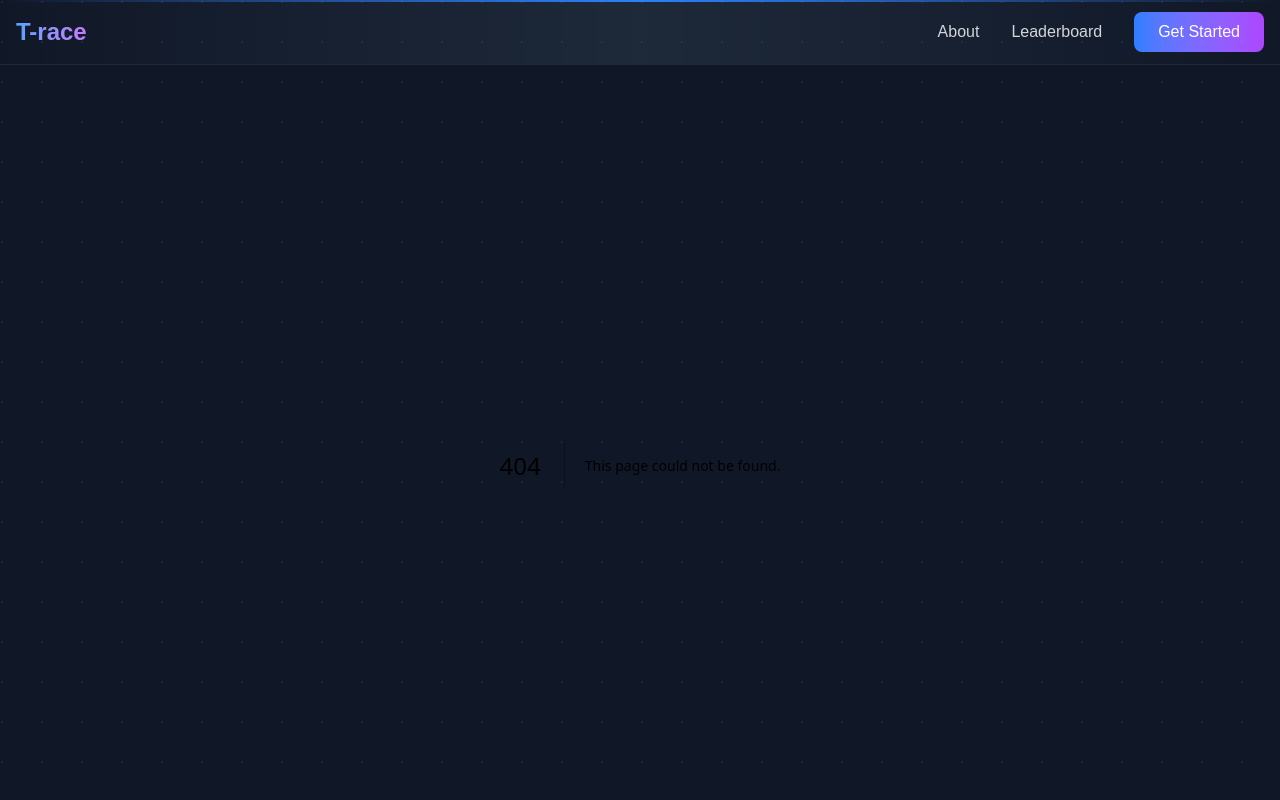
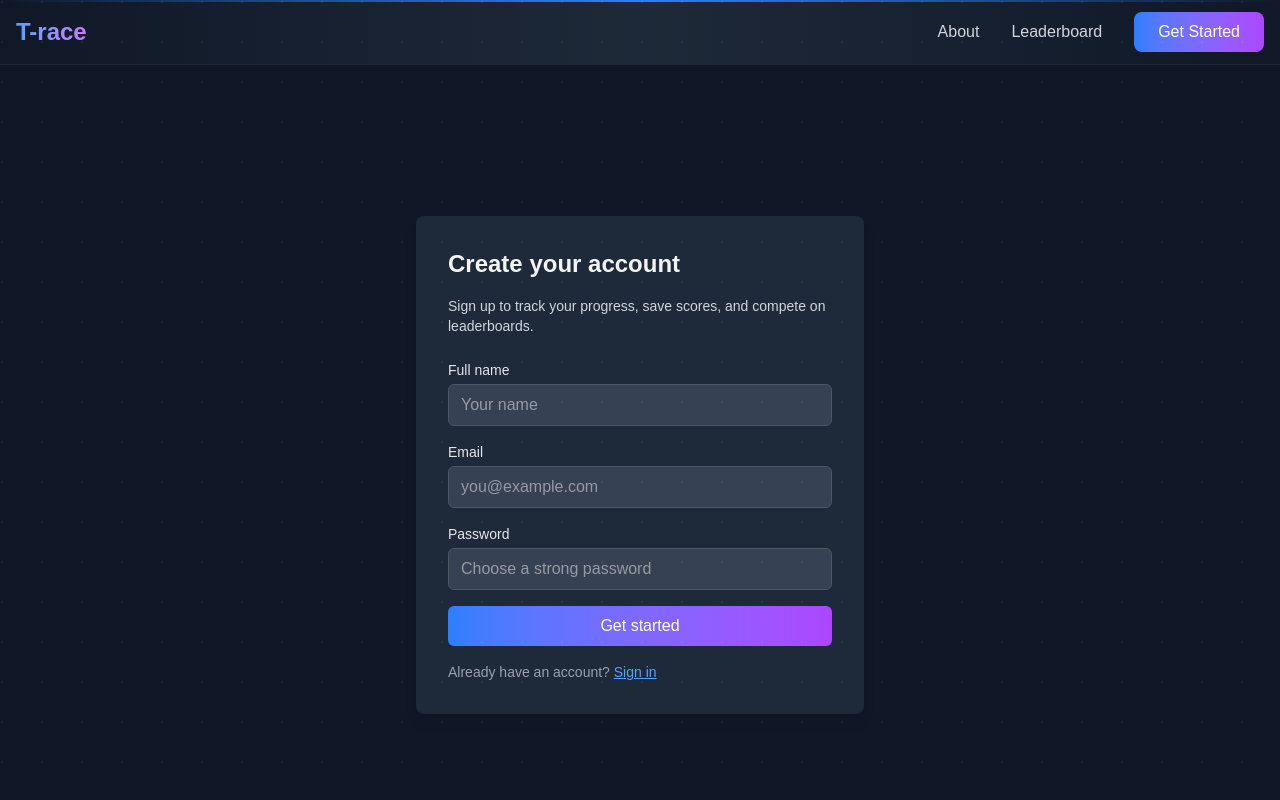
Before and after one commit to Ankit-raj-11/T-race, a Next.js app: page /signup in a window 1280 px wide. Before the commit this address had no page. Shown: the top 800 px of the page. Built offline with nearby package versions, Linux system fonts and the light colour scheme.

Commit message:
add Login activity

```diff
--- a/src/components/Footer.js
+++ b/src/components/Footer.js
@@ -61,7 +61,7 @@ export default function Footer() {
 
                 {/* Bottom Bar */}
                 <div className="mt-8 pt-6 border-t border-gray-800 text-center text-sm">
-                    <p>© {year} T-race. All Rights Reserved.</p>
+                    <p>© {year} T-race All Rights Reserved.</p>
                 </div>
             </div>
         </footer>
--- a/src/components/Header.js
+++ b/src/components/Header.js
@@ -32,9 +32,12 @@ export default function Header() {
             >
               Leaderboard
             </Link>
-                        <button className="bg-gradient-to-r from-blue-500 to-purple-500 hover:from-blue-600 hover:to-purple-600 text-white px-6 py-2 rounded-lg font-medium transition-all duration-300 hover:shadow-lg hover:shadow-blue-500/25">
+            <Link
+              href="/signup"
+              className="bg-gradient-to-r from-blue-500 to-purple-500 hover:from-blue-600 hover:to-purple-600 text-white px-6 py-2 rounded-lg font-medium transition-all duration-300 hover:shadow-lg hover:shadow-blue-500/25"
+            >
               Get Started
-                        </button>
+            </Link>
           </nav>
 
           {/* Mobile Menu Button */}
@@ -43,7 +46,11 @@ export default function Header() {
             onClick={() => setIsMenuOpen(!isMenuOpen)}
             aria-label="Toggle menu"
           >
-                        {isMenuOpen ? <X className="w-6 h-6" /> : <Menu className="w-6 h-6" />}
+            {isMenuOpen ? (
+              <X className="w-6 h-6" />
+            ) : (
+              <Menu className="w-6 h-6" />
+            )}
           </button>
         </div>
 
@@ -65,9 +72,13 @@ export default function Header() {
               >
                 Leaderboard
               </Link>
-                            <button className="bg-gradient-to-r from-blue-500 to-purple-500 hover:from-blue-600 hover:to-purple-600 text-white px-6 py-2 rounded-lg font-medium transition-all duration-300 hover:shadow-lg hover:shadow-blue-500/25 w-full">
+              <Link
+                href="/signup"
+                className="bg-gradient-to-r from-blue-500 to-purple-500 hover:from-blue-600 hover:to-purple-600 text-white px-6 py-2 rounded-lg font-medium transition-all duration-300 hover:shadow-lg hover:shadow-blue-500/25 w-full text-center"
+                onClick={() => setIsMenuOpen(false)}
+              >
                 Get Started
-                            </button>
+              </Link>
             </div>
           </div>
         )}
@@ -75,10 +86,14 @@ export default function Header() {
 
       {/* Background Pattern */}
       <div className="absolute inset-0 opacity-5 pointer-events-none">
-                <div className="absolute inset-0" style={{
-                    backgroundImage: 'radial-gradient(circle at 2px 2px, white 1px, transparent 0)',
-                    backgroundSize: '40px 40px'
-                }}></div>
+        <div
+          className="absolute inset-0"
+          style={{
+            backgroundImage:
+              "radial-gradient(circle at 2px 2px, white 1px, transparent 0)",
+            backgroundSize: "40px 40px",
+          }}
+        ></div>
       </div>
     </header>
   );
--- /dev/null
+++ b/src/components/signin.js
@@ -0,0 +1,92 @@
+import React from "react";
+import { useRouter } from "next/router";
+import Link from "next/link";
+
+export default function Signin() {
+  const router = useRouter();
+  const [email, setEmail] = React.useState("");
+  const [password, setPassword] = React.useState("");
+  const [error, setError] = React.useState("");
+  const [loading, setLoading] = React.useState(false);
+
+  const handleSubmit = async (e) => {
+    e.preventDefault();
+    setError("");
+
+    if (!email || !password) {
+      setError("Please enter email and password.");
+      return;
+    }
+
+    setLoading(true);
+
+    try {
+      // TODO: Replace with real sign-in API
+      await new Promise((res) => setTimeout(res, 600));
+
+      router.push("/");
+    } catch (err) {
+      setError("Invalid credentials. Please try again.");
+    } finally {
+      setLoading(false);
+    }
+  };
+
+  return (
+    <div className="min-h-screen flex items-center justify-center bg-gray-900 text-gray-100">
+      <div className="max-w-md w-full bg-gray-800 rounded-lg shadow-lg p-8">
+        <h1 className="text-2xl font-bold mb-4">Sign in</h1>
+        <p className="text-sm text-gray-300 mb-6">
+          Welcome back — sign in to continue.
+        </p>
+
+        <form onSubmit={handleSubmit} className="space-y-4">
+          <div>
+            <label className="block text-sm font-medium text-gray-200">
+              Email
+            </label>
+            <input
+              type="email"
+              value={email}
+              onChange={(e) => setEmail(e.target.value)}
+              className="mt-1 block w-full rounded-md bg-gray-700 border border-gray-600 px-3 py-2 text-gray-100 focus:outline-none focus:ring-2 focus:ring-blue-500"
+              placeholder="you@example.com"
+            />
+          </div>
+
+          <div>
+            <label className="block text-sm font-medium text-gray-200">
+              Password
+            </label>
+            <input
+              type="password"
+              value={password}
+              onChange={(e) => setPassword(e.target.value)}
+              className="mt-1 block w-full rounded-md bg-gray-700 border border-gray-600 px-3 py-2 text-gray-100 focus:outline-none focus:ring-2 focus:ring-blue-500"
+              placeholder="Your password"
+            />
+          </div>
+
+          {error && <p className="text-red-400 text-sm">{error}</p>}
+
+          <div>
+            <button
+              type="submit"
+              className="w-full bg-gradient-to-r from-blue-500 to-purple-500 text-white px-4 py-2 rounded-md font-medium hover:brightness-105 transition"
+              disabled={loading}
+            >
+              {loading ? "Signing in..." : "Sign in"}
+            </button>
+          </div>
+        </form>
+
+        <p className="text-sm text-gray-400 mt-4">
+          New here?{" "}
+          <Link href="/signup" className="text-blue-400 underline">
+            Create an account
+          </Link>
+        </p>
+      </div>
+    </div>
+  );
+}
--- /dev/null
+++ b/src/components/signup.js
@@ -0,0 +1,114 @@
+import React from "react";
+import { useRouter } from "next/router";
+import Link from "next/link";
+
+export default function Signup() {
+  const router = useRouter();
+  const [name, setName] = React.useState("");
+  const [email, setEmail] = React.useState("");
+  const [password, setPassword] = React.useState("");
+  const [error, setError] = React.useState("");
+  const [loading, setLoading] = React.useState(false);
+
+  const handleSubmit = async (e) => {
+    e.preventDefault();
+    setError("");
+
+    if (!name || !email || !password) {
+      setError("Please fill in all fields.");
+      return;
+    }
+
+    // Basic email validation
+    if (!/^[^\s@]+@[^\s@]+\.[^\s@]+$/.test(email)) {
+      setError("Please enter a valid email address.");
+      return;
+    }
+
+    setLoading(true);
+
+    try {
+      // TODO: Replace with real signup API call
+      await new Promise((res) => setTimeout(res, 800));
+
+      // On success, redirect to home or race page
+      router.push("/");
+    } catch (err) {
+      setError("Something went wrong. Please try again.");
+    } finally {
+      setLoading(false);
+    }
+  };
+
+  return (
+    <div className="min-h-screen flex items-center justify-center bg-gray-900 text-gray-100">
+      <div className="max-w-md w-full bg-gray-800 rounded-lg shadow-lg p-8">
+        <h1 className="text-2xl font-bold mb-4">Create your account</h1>
+        <p className="text-sm text-gray-300 mb-6">
+          Sign up to track your progress, save scores, and compete on
+          leaderboards.
+        </p>
+
+        <form onSubmit={handleSubmit} className="space-y-4">
+          <div>
+            <label className="block text-sm font-medium text-gray-200">
+              Full name
+            </label>
+            <input
+              type="text"
+              value={name}
+              onChange={(e) => setName(e.target.value)}
+              className="mt-1 block w-full rounded-md bg-gray-700 border border-gray-600 px-3 py-2 text-gray-100 focus:outline-none focus:ring-2 focus:ring-blue-500"
+              placeholder="Your name"
+            />
+          </div>
+
+          <div>
+            <label className="block text-sm font-medium text-gray-200">
+              Email
+            </label>
+            <input
+              type="email"
+              value={email}
+              onChange={(e) => setEmail(e.target.value)}
+              className="mt-1 block w-full rounded-md bg-gray-700 border border-gray-600 px-3 py-2 text-gray-100 focus:outline-none focus:ring-2 focus:ring-blue-500"
+              placeholder="you@example.com"
+            />
+          </div>
+
+          <div>
+            <label className="block text-sm font-medium text-gray-200">
+              Password
+            </label>
+            <input
+              type="password"
+              value={password}
+              onChange={(e) => setPassword(e.target.value)}
+              className="mt-1 block w-full rounded-md bg-gray-700 border border-gray-600 px-3 py-2 text-gray-100 focus:outline-none focus:ring-2 focus:ring-blue-500"
+              placeholder="Choose a strong password"
+            />
+          </div>
+
+          {error && <p className="text-red-400 text-sm">{error}</p>}
+
+          <div>
+            <button
+              type="submit"
+              className="w-full bg-gradient-to-r from-blue-500 to-purple-500 text-white px-4 py-2 rounded-md font-medium hover:brightness-105 transition"
+              disabled={loading}
+            >
+              {loading ? "Creating account..." : "Get started"}
+            </button>
+          </div>
+        </form>
+
+        <p className="text-sm text-gray-400 mt-4">
+          Already have an account?{" "}
+          <Link href="/signin" className="text-blue-400 underline">
+            Sign in
+          </Link>
+        </p>
+      </div>
+    </div>
+  );
+}
--- /dev/null
+++ b/src/pages/signin.js
@@ -0,0 +1,5 @@
+import Signin from "../components/signin";
+
+export default function SigninPage() {
+  return <Signin />;
+}
--- /dev/null
+++ b/src/pages/signup.js
@@ -0,0 +1,5 @@
+import Signup from "../components/signup";
+
+export default function SignupPage() {
+  return <Signup />;
+}
```
Also changed, not shown: 1 other file (tests, documents, lock files or other folders). Lines whose indentation alone changed are shown as unchanged.
